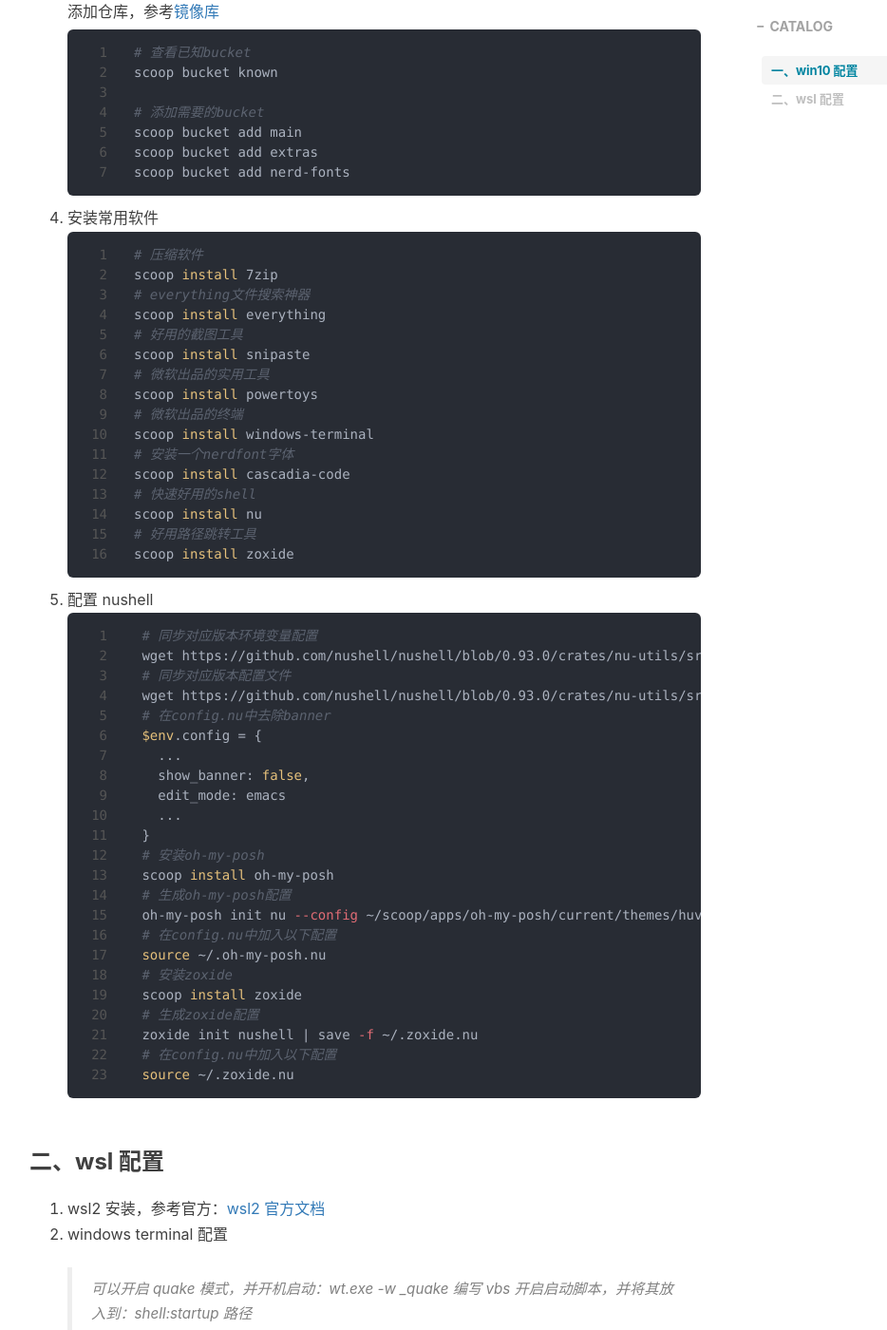
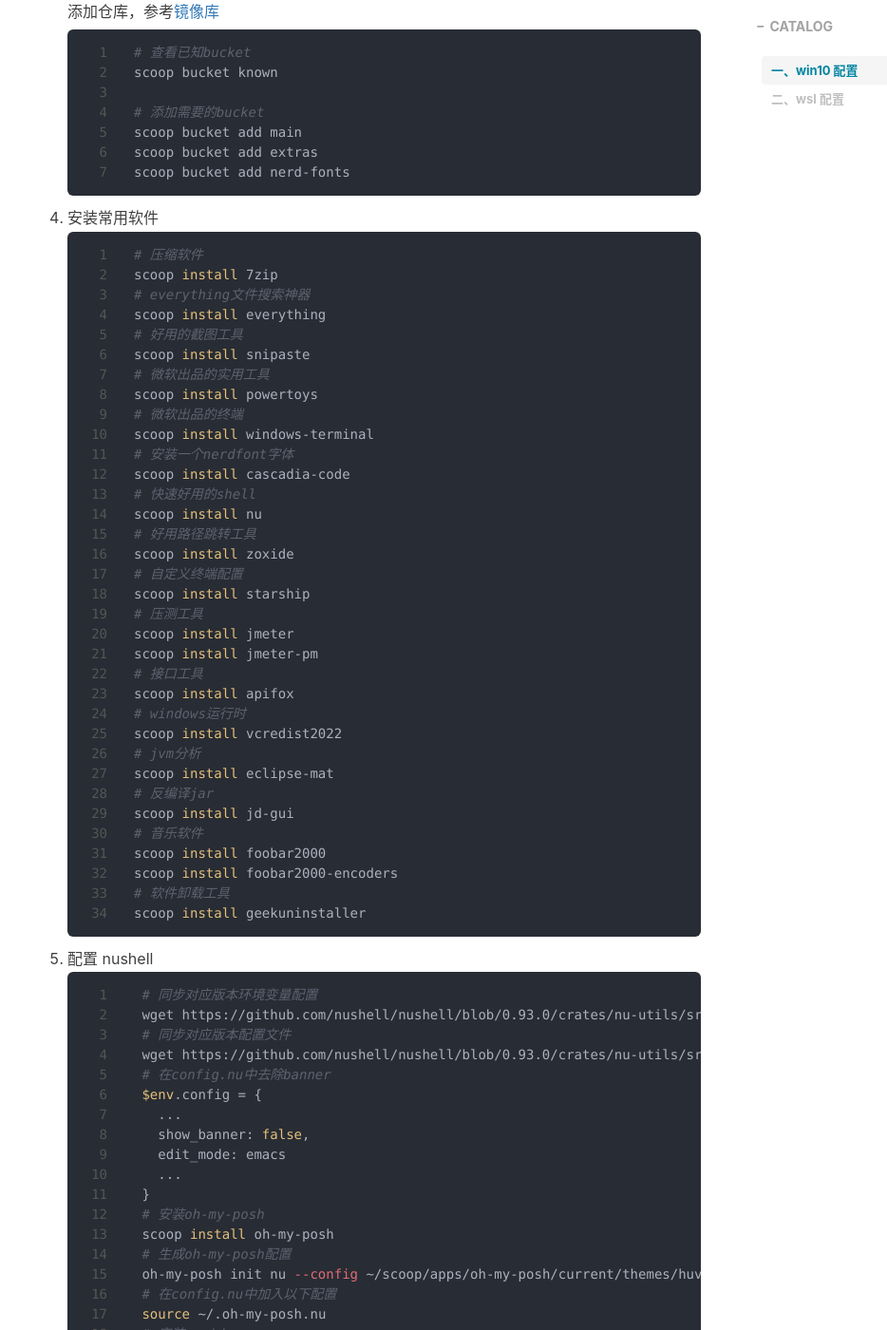
Before and after one commit to lymansix/lymansix.github.io, a Jekyll site: the page built from _posts/2025-09-28-.md, in a window 1280 px wide and 1400 px high, scrolled down 1414 px. Shown: the whole window at 95% size, without its empty margins (234-1168 px from the left). Built offline with Jekyll 4.4.1, drawn with Linux system fonts in a browser that asks for light colours; nearby versions of some CDN libraries; comment, search, counter and statistics services are not loaded.

Commit message:
添加一些工具

````diff
--- a/_posts/2025-09-28-.md
+++ b/_posts/2025-09-28-.md
@@ -83,6 +83,24 @@
    scoop install nu
    # 好用路径跳转工具
    scoop install zoxide
+   # 自定义终端配置
+   scoop install starship
+   # 压测工具
+   scoop install jmeter
+   scoop install jmeter-pm
+   # 接口工具
+   scoop install apifox
+   # windows运行时
+   scoop install vcredist2022
+   # jvm分析
+   scoop install eclipse-mat
+   # 反编译jar
+   scoop install jd-gui
+   # 音乐软件
+   scoop install foobar2000
+   scoop install foobar2000-encoders
+   # 软件卸载工具
+   scoop install geekuninstaller
    ```
 5. 配置 nushell
    ```sh
````
